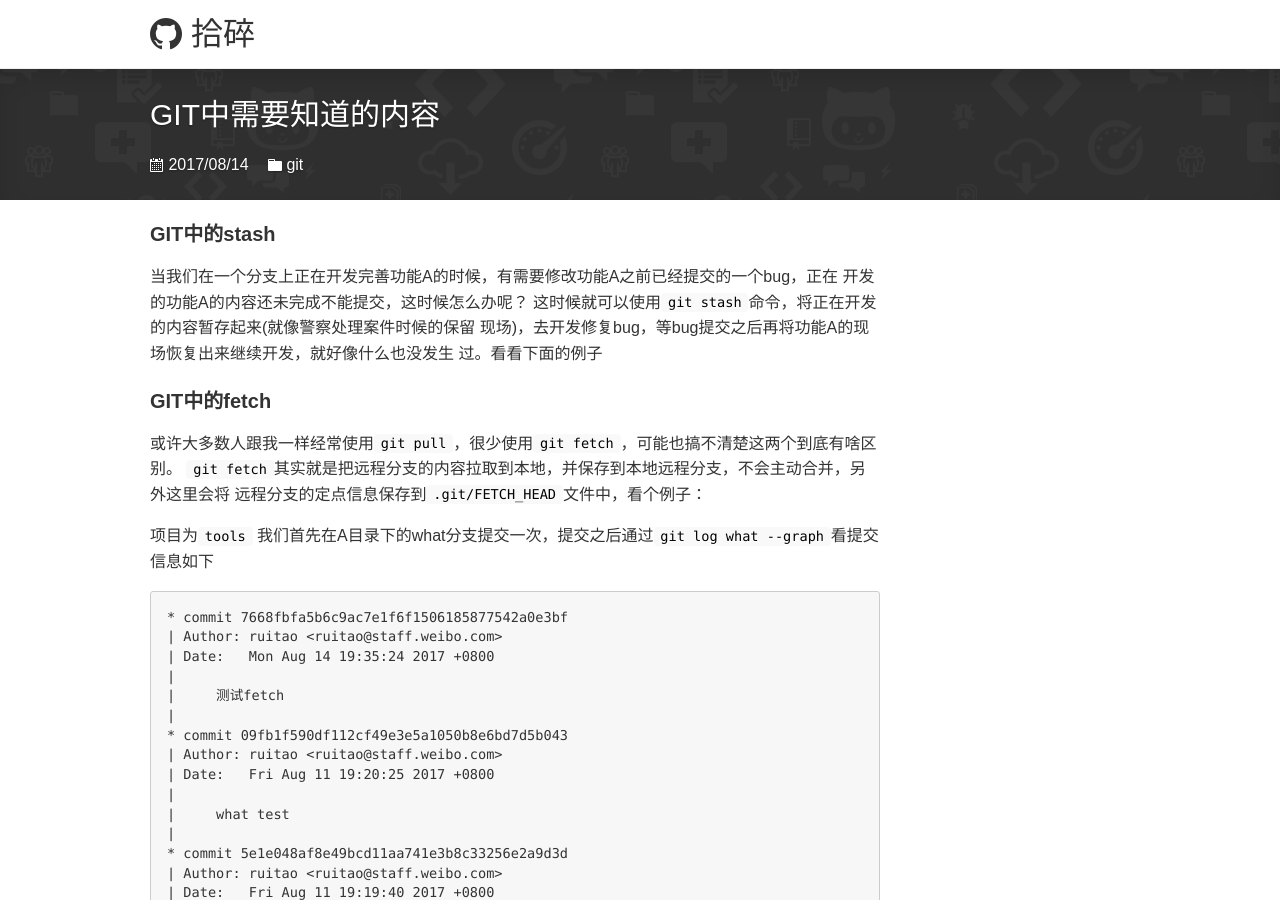
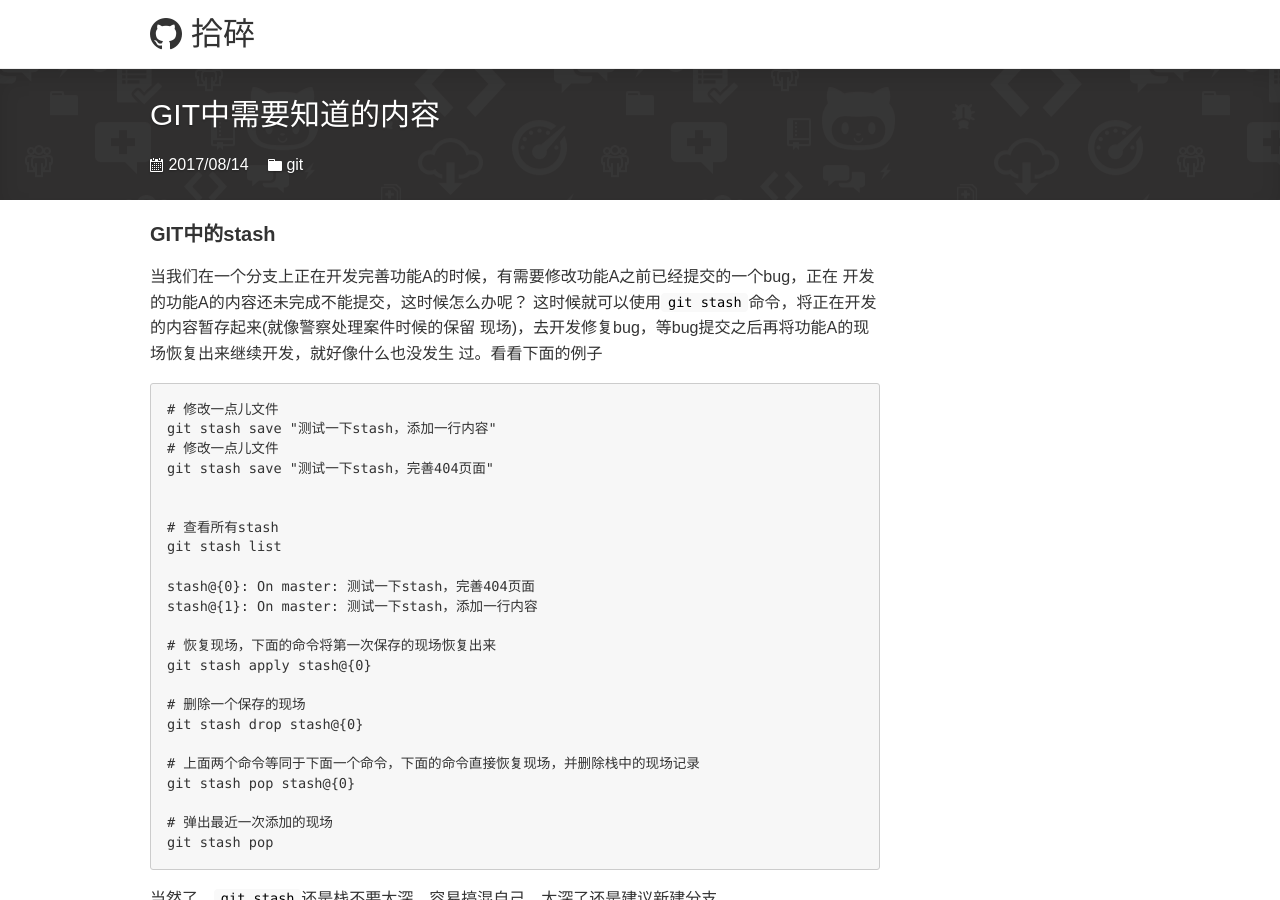
Before and after one commit to rtyan/rtyan.github.io, a Jekyll site: the page built from _posts/2017-08-14-git-need-know.md, in a window 1280 px wide and 900 px high. Built offline with Jekyll 4.4.1, drawn with Linux system fonts in a browser that asks for light colours.

Commit message:
git 添加git stash

````diff
--- a/_posts/2017-08-14-git-need-know.md
+++ b/_posts/2017-08-14-git-need-know.md
@@ -10,6 +10,32 @@ categories: git
 这时候就可以使用`git stash`命令，将正在开发的内容暂存起来(就像警察处理案件时候的保留
 现场)，去开发修复bug，等bug提交之后再将功能A的现场恢复出来继续开发，就好像什么也没发生
 过。看看下面的例子
+```
+# 修改一点儿文件
+git stash save "测试一下stash，添加一行内容"
+# 修改一点儿文件
+git stash save "测试一下stash，完善404页面"
+
+
+# 查看所有stash
+git stash list
+
+stash@{0}: On master: 测试一下stash，完善404页面
+stash@{1}: On master: 测试一下stash，添加一行内容
+
+# 恢复现场，下面的命令将第一次保存的现场恢复出来
+git stash apply stash@{0}
+
+# 删除一个保存的现场
+git stash drop stash@{0}
+
+# 上面两个命令等同于下面一个命令，下面的命令直接恢复现场，并删除栈中的现场记录
+git stash pop stash@{0}
+
+# 弹出最近一次添加的现场
+git stash pop
+```
+当然了，`git stash`还是栈不要太深，容易搞混自己，太深了还是建议新建分支。
 
 #### GIT中的fetch
 或许大多数人跟我一样经常使用`git pull`，很少使用`git fetch`，可能也搞不清楚这两个到底有啥区别。
````
